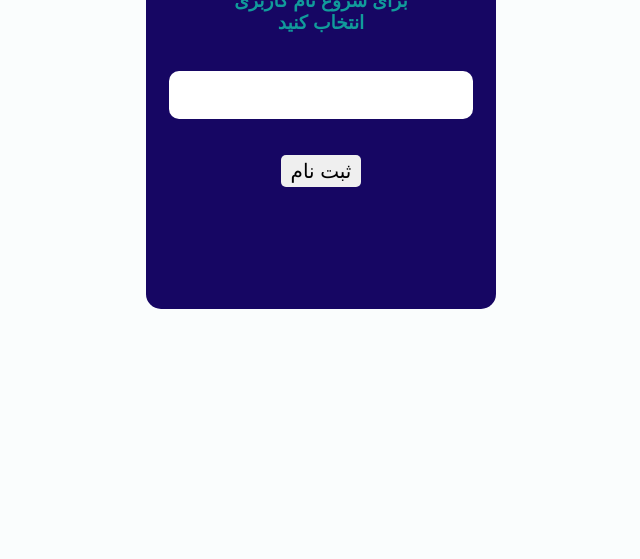
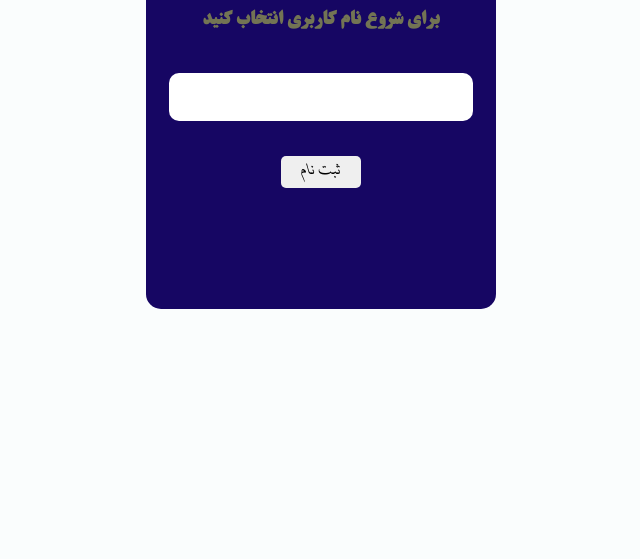
Before and after one commit to Akhakpour/Frist-js-Project-, a plain HTML site: page index.html in a window 1280 px wide. Shown: the part 241-800 px from the top of the page, without its empty margins (319-959 px from the left). Drawn offline with Linux system fonts and the light colour scheme.

Commit message:
chenghed

```diff
--- a/index.html
+++ b/index.html
@@ -24,7 +24,7 @@
 
     <div class="start">
       <h1 class="hi-username"></h1>
-      <h3 class="h3">عدد بین 1 تا 100 است. زمان شما 2 دقیقه است و تعداد خون شما 5 تا است</h3>
+      <h3 class="h3">عدد بین 1 تا 100 ، زمان شما 2 دقیقه و تعداد خون 6 عدد می باشد </h3>
       <p class="time">00:00</p>
       <p class="show-time"></p>
       <h3 class="win"></h3>
--- a/index.js
+++ b/index.js
@@ -19,7 +19,7 @@ const showTime = document.querySelector(".show-time")
 let randomNumber;
 let number = 0;
 let number2 = 0;
-let number3= 5
+let number3= 6
 
 
 
@@ -106,7 +106,7 @@ function guessHander ()  {
     if (number3 == 0){
       btnGuess.removeEventListener("click", guessHander);
       showInfo.innerHTML =" "
-      showTime.innerHTML ="به خودت نیومدی باختی"
+      showTime.innerHTML = `به خودت نیومدی باختی عدد ${randomNumber}`
       clearInterval(i);
     }else if (number3 == 1) {
       showTime.innerHTML =" به خودت بیا مرد این اخرین فرصته"
--- a/style.css
+++ b/style.css
@@ -1,3 +1,13 @@
+@font-face {
+    font-family: IRLotus-Italic;
+    src: url(/font/IRLotus-Italic.ttf);
+}
+
+@font-face {
+    font-family:IRTitr ;
+    src: url(/font/IRTitr.ttf);
+}
+
 * {
     margin: 0%;
     padding: 0%;
@@ -11,6 +21,10 @@ body {
     color: rgb(239, 243, 7);
     font-family:Arial, Helvetica, sans-serif;
 
+}
+
+h1{
+    font-family: IRTitr;
 }
 
 .parent {
@@ -52,10 +66,11 @@ body {
 }
 
 h3 {
-    width: 65%;
-    color: #119b9b;
+    width: 75%;
+    color: #737454;
     direction: rtl;
     text-align: center;
+    font-family:IRTitr;
 
 }
 
@@ -90,6 +105,7 @@ input{
     border: 0;
     text-align: center;
     font-size: 2rem;
+    font-family: IRLotus-Italic;
 }
 
 button{
@@ -98,6 +114,7 @@ button{
     font-size: 20px;
     border-radius: 5px;
     cursor: pointer;
+    font-family: IRLotus-Italic;
 }
 
 .show-time{
```
Also changed, not shown: font/IRTitr.ttf (added).
